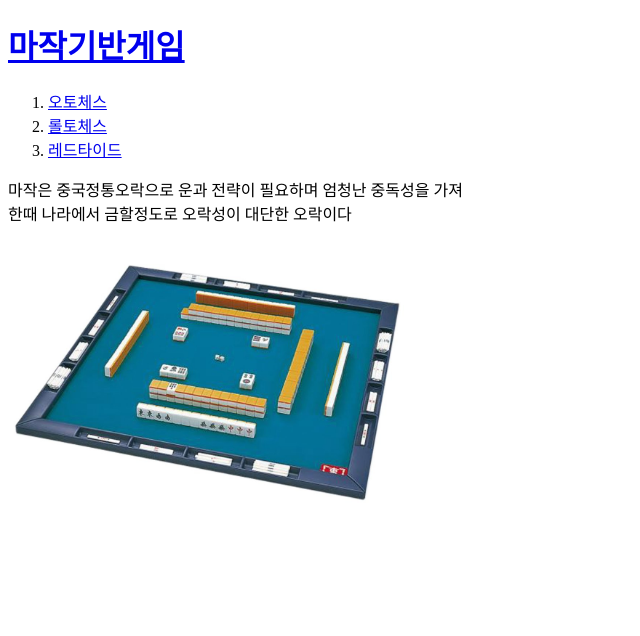
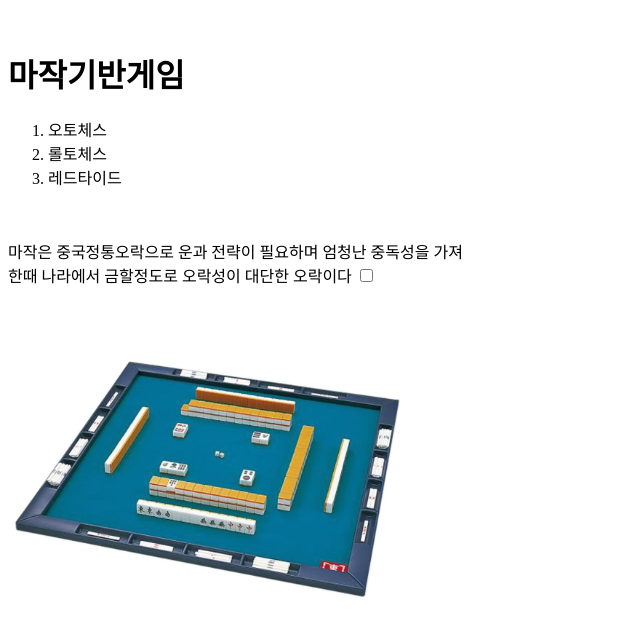
Before and after one commit to liroot/first, a plain HTML site: page index.html in a window 1280 px wide. Shown: the whole page, without its empty margins (0-640 px from the left). Drawn offline with Linux system fonts and the light colour scheme.

Commit message:
밑줄 없애고 간격조절

```diff
--- a/index.html
+++ b/index.html
@@ -3,15 +3,23 @@
 <head>
 <meta charset="UTF-8">
 <title> star </title>
+<style>
+a{
+  color:black;
+  text-decoration:none;
+}
+</style>
 </head>
+
 <body>
-  <h1><a href="index.html">마작기반게임</h1></a>
+  <p style="margin-top:50px"><h1><a href="index.html">마작기반게임</h1></a></p>
 <ol>
   <li><a href="1.html"> 오토체스<br></a></li>
   <li><a href="2.html"> 롤토체스<br></a></li>
   <li><a href="3.html"> 레드타이드<br></a></li>
 </ol>
-<p>마작은 중국정통오락으로 운과 전략이 필요하며 엄청난 중독성을 가져<br>
-한때 나라에서 금할정도로 오락성이 대단한 오락이다</P>
-<img src=마작.jpg width=400px>
+<p style="margin-top:50px">마작은 중국정통오락으로 운과 전략이 필요하며 엄청난 중독성을 가져<br>
+한때 나라에서 금할정도로 오락성이 대단한 오락이다
+<input type="checkbox"> </p>
+<p style="margin-top:50px"><img src=마작.jpg width=400px></p>
 </body>
```
Also changed, not shown: 1.html (+10 -3 lines), 2.html (+10 -3 lines), 3.html (+9 -3 lines).
